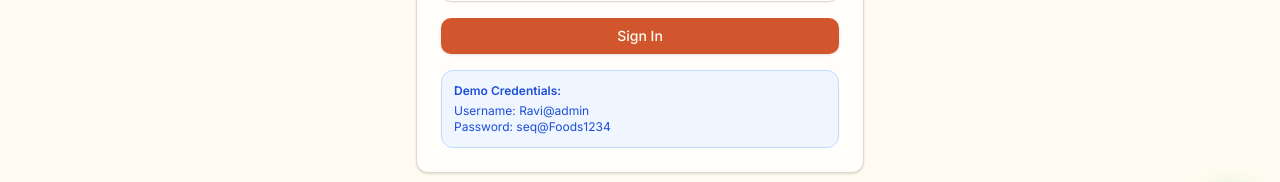
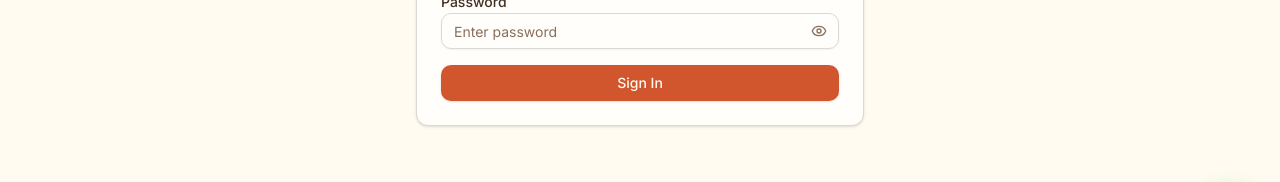
Before and after one commit to LEGiT-47/new-seq3, a React (Vite) app: page /admin/login in a window 1280 px wide. Shown: the part 536-718 px from the top of the page. Built offline with nearby package versions, Linux system fonts and the light colour scheme; no server answers.

Commit message:
Remove demo credentials from AdminLogin component
Removed demo credentials section from AdminLogin.

```diff
--- a/src/pages/AdminLogin.jsx
+++ b/src/pages/AdminLogin.jsx
@@ -118,11 +118,7 @@ const AdminLogin = () => {
             </Button>
           </form>
 
-          <div className="mt-4 p-3 bg-blue-50 border border-blue-200 rounded-lg text-xs text-blue-700">
-            <p className="font-semibold mb-1">Demo Credentials:</p>
-            <p>Username: Ravi@admin</p>
-            <p>Password: seq@Foods1234</p>
-          </div>
+
         </CardContent>
       </Card>
     </div>
```
